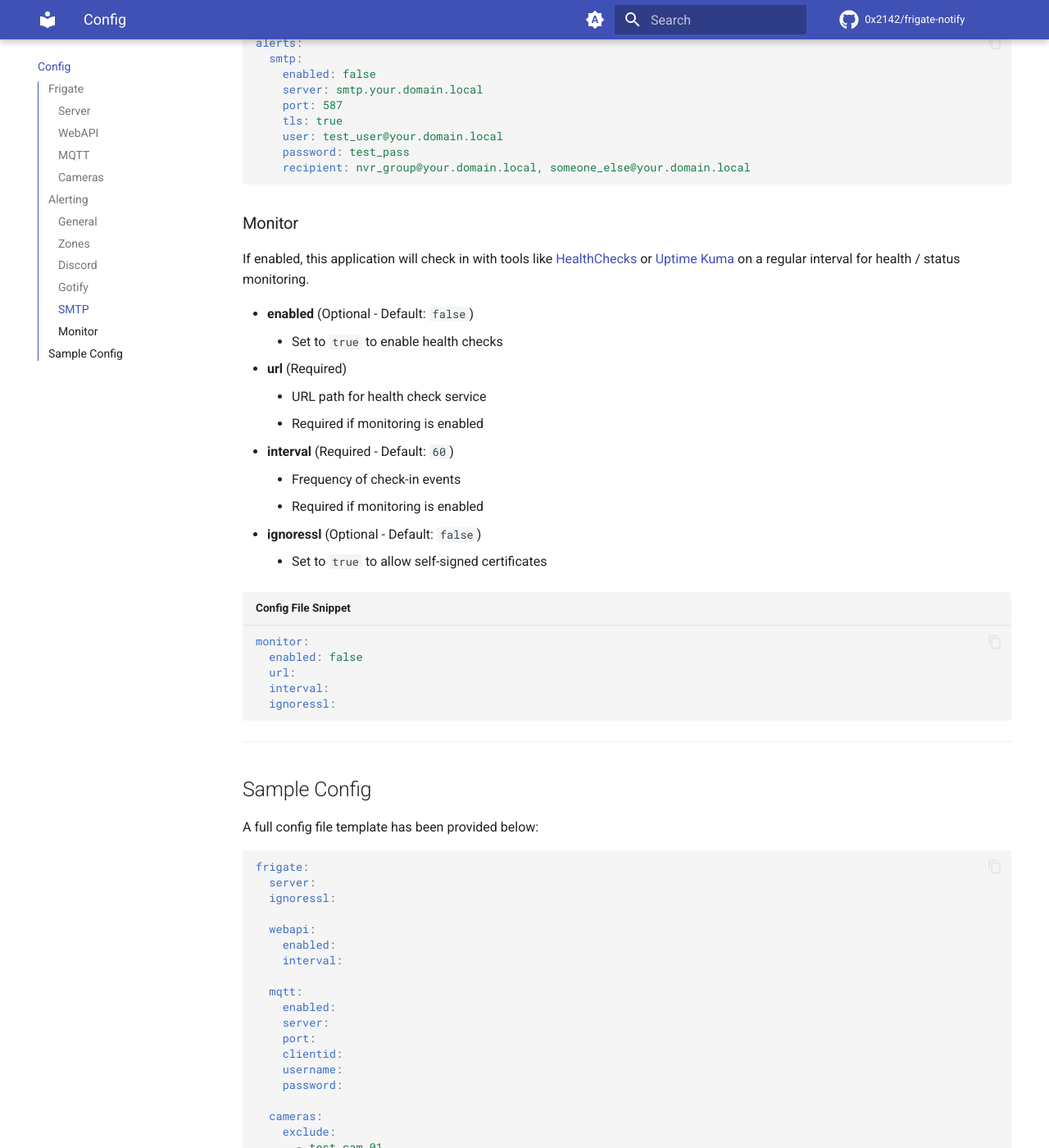
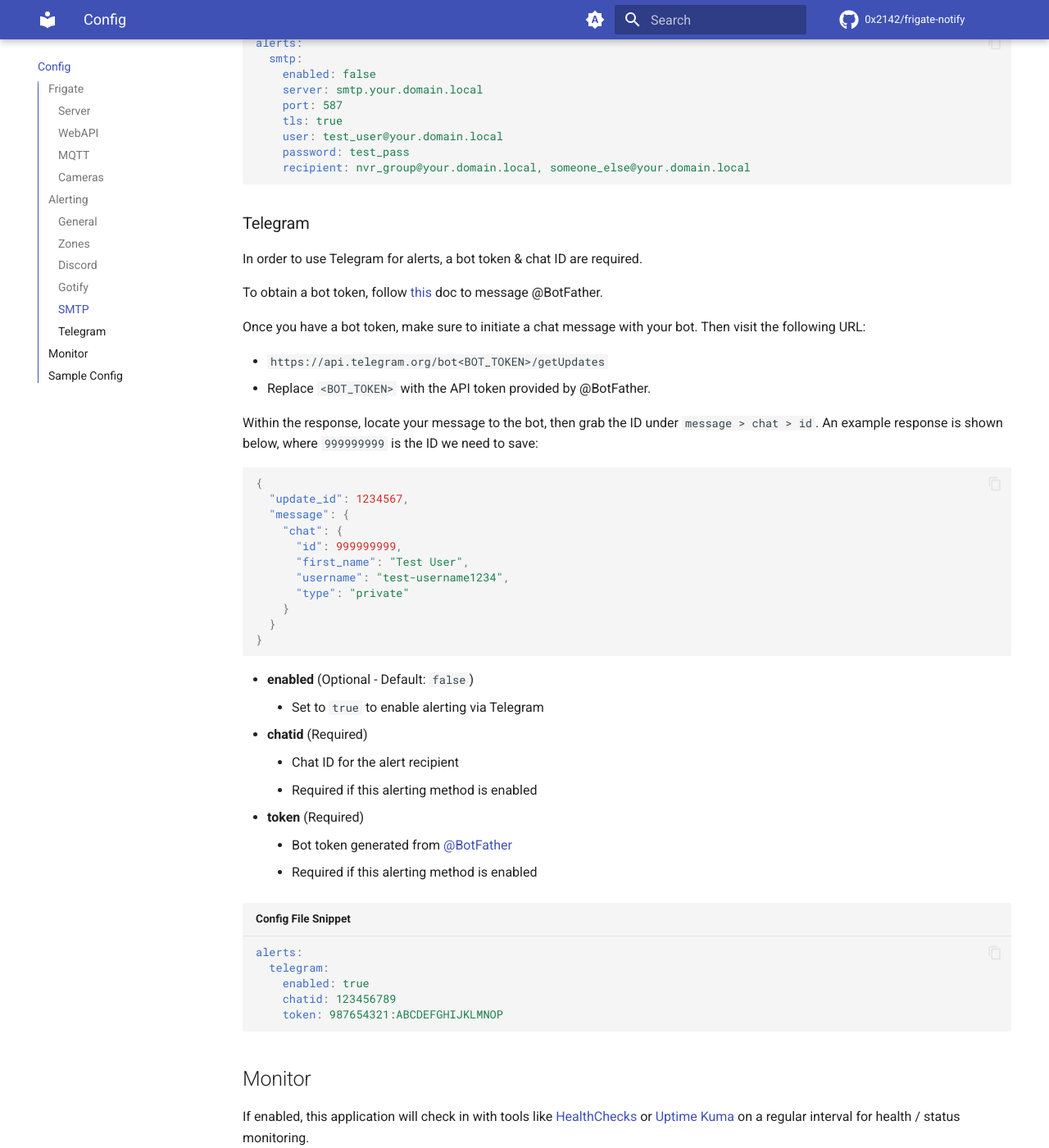
Before and after one commit to 0x2142/frigate-notify, an MkDocs documentation site: the page built from docs/config.md, in a window 1280 px wide and 1400 px high, scrolled down 5537 px. Shown: the whole window at 82% size. Built offline with MkDocs 1.6.1 and Material for MkDocs 9.7.7, drawn with Linux system fonts in a browser that asks for light colours; comment, search, counter and statistics services are not loaded.

Commit message:
Add docs for Telegram alerts

````diff
--- a/docs/config.md
+++ b/docs/config.md
@@ -199,7 +199,52 @@
     recipient: nvr_group@your.domain.local, someone_else@your.domain.local
 ```
 
-### Monitor
+### Telegram
+
+In order to use Telegram for alerts, a bot token & chat ID are required.
+
+To obtain a bot token, follow [this](https://core.telegram.org/bots#how-do-i-create-a-bot) doc to message @BotFather.
+
+Once you have a bot token, make sure to initiate a chat message with your bot. Then visit the following URL:
+
+- `https://api.telegram.org/bot<BOT_TOKEN>/getUpdates`
+- Replace `<BOT_TOKEN>` with the API token provided by @BotFather.
+
+Within the response, locate your message to the bot, then grab the ID under `message > chat > id`. An example response is shown below, where `999999999` is the ID we need to save:
+
+```json
+{
+  "update_id": 1234567,
+  "message": {
+    "chat": {
+      "id": 999999999,
+      "first_name": "Test User",
+      "username": "test-username1234",
+      "type": "private"
+    }
+  }
+}
+```
+
+- **enabled** (Optional - Default: `false`)
+    - Set to `true` to enable alerting via Telegram
+- **chatid** (Required)
+    - Chat ID for the alert recipient
+    - Required if this alerting method is enabled
+- **token** (Required)
+    - Bot token generated from [@BotFather](https://core.telegram.org/bots#how-do-i-create-a-bot)
+    - Required if this alerting method is enabled
+
+```yaml title="Config File Snippet"
+alerts:
+  telegram:
+    enabled: true
+    chatid: 123456789
+    token: 987654321:ABCDEFGHIJKLMNOP
+```
+
+
+## Monitor
 
 If enabled, this application will check in with tools like [HealthChecks](https://github.com/healthchecks/healthchecks) or [Uptime Kuma](https://github.com/louislam/uptime-kuma) on a regular interval for health / status monitoring.
 
````
Also changed, not shown: README.md (+1 -0 lines), docs/index.md (+1 -0 lines), 2 other files.
